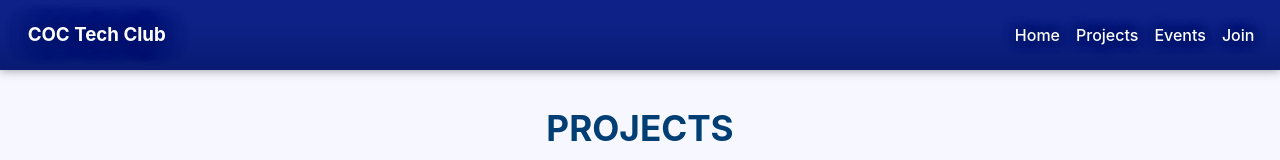
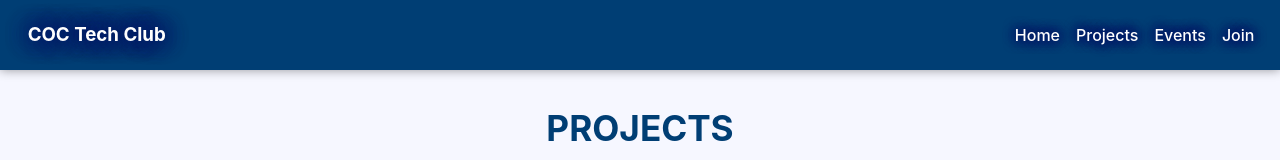
Before and after one commit to cameronaw13/clubwebsite, a React (Vite) app in the folder client/: page /#/projects in a window 1280 px wide. Shown: the top 160 px of the page. Built offline with nearby package versions, Linux system fonts and the light colour scheme; no server answers; the database is empty.

Commit message:
Updated backgrounds to school blue

```diff
--- a/client/src/components/Header/Header.css
+++ b/client/src/components/Header/Header.css
@@ -11,7 +11,8 @@
     position: absolute;
     width: 100%;
     height: 100%;
-    background-image: linear-gradient(to top, #081a72, #0c2083 50%, #0d2189);
+    /* background-image: linear-gradient(to top, #081a72, #0c2083 50%, #0d2189); */
+    background-color: var(--COC-Blue);
     box-shadow: 0 0px 10px #0006;
 }
 
--- a/client/src/components/HomePage/components/Welcome.css
+++ b/client/src/components/HomePage/components/Welcome.css
@@ -40,6 +40,6 @@
         background-color: #081a72;
     }
     to{
-        background-color: #0f2699;
+        background-color: var(--COC-Blue);
     }
 }
```
